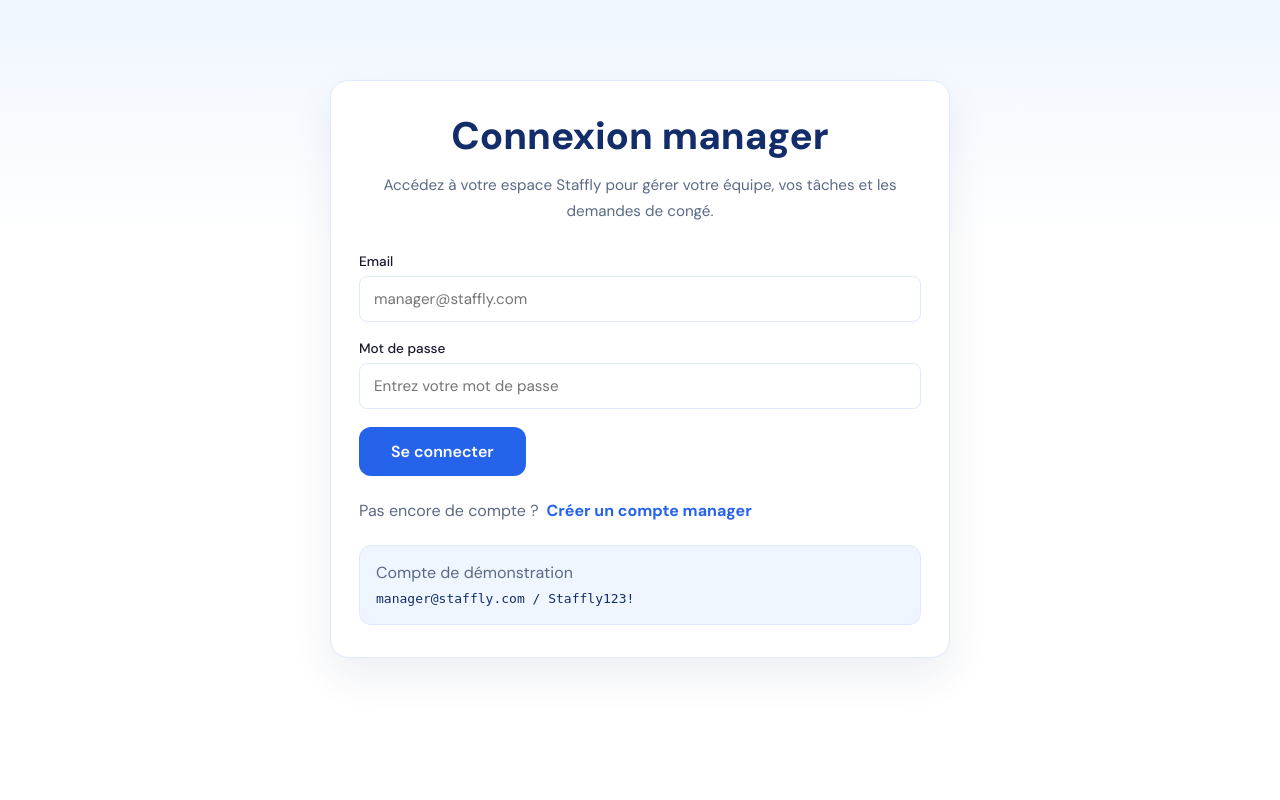
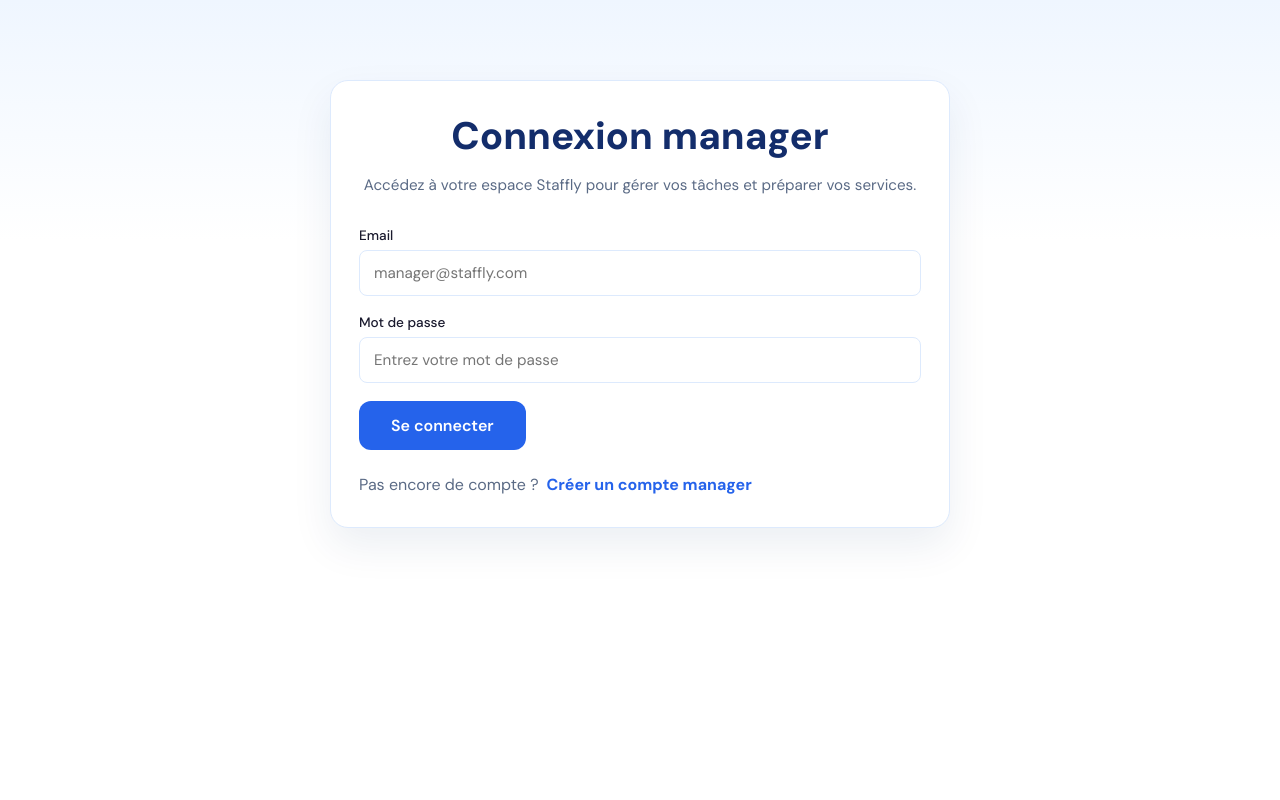
Before and after one commit to tiavinaadr25-ux/flask-staffy, a Flask app: page /login in a window 1280 px wide. Shown: the part 84-884 px from the top of the page. Run offline with Flask 3, Linux system fonts and the light colour scheme.

Commit message:
clean login page copy

```diff
--- a/templates/login.html
+++ b/templates/login.html
@@ -9,7 +9,7 @@
         <div class="steps-header auth-header">
           <h1 class="section-title">Connexion manager</h1>
           <p class="section-subtitle">
-            Accédez à votre espace Staffly pour gérer votre équipe, vos tâches et les demandes de congé.
+            Accédez à votre espace Staffly pour gérer vos tâches et préparer vos services.
           </p>
         </div>
 
@@ -33,11 +33,6 @@
           <p>Pas encore de compte ?</p>
           <a href="{{ url_for('register') }}">Créer un compte manager</a>
         </div>
-
-        <div class="auth-help">
-          <p>Compte de démonstration</p>
-          <code>manager@staffly.com / Staffly123!</code>
-        </div>
       </div>
     </div>
   </section>
```
